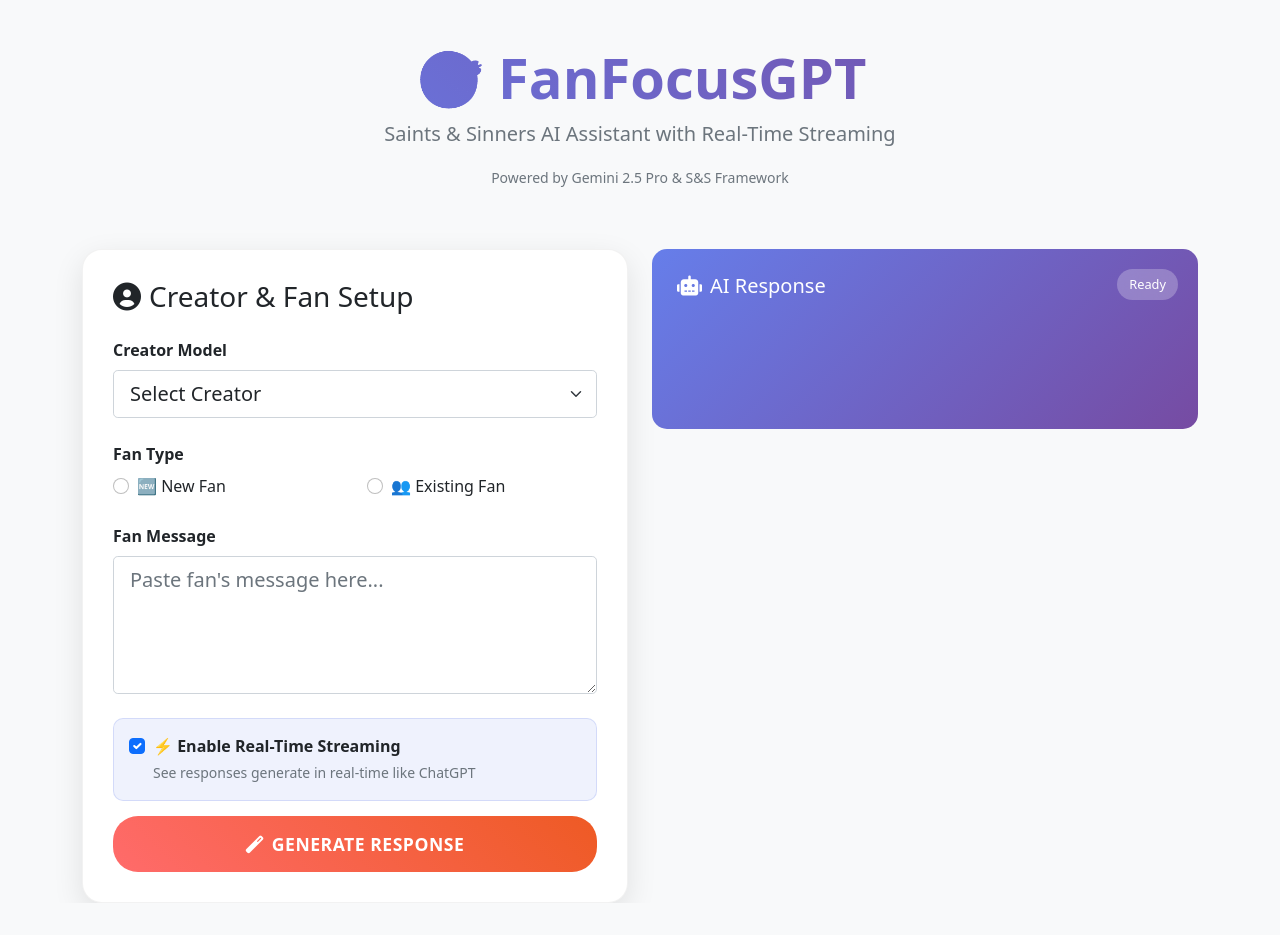
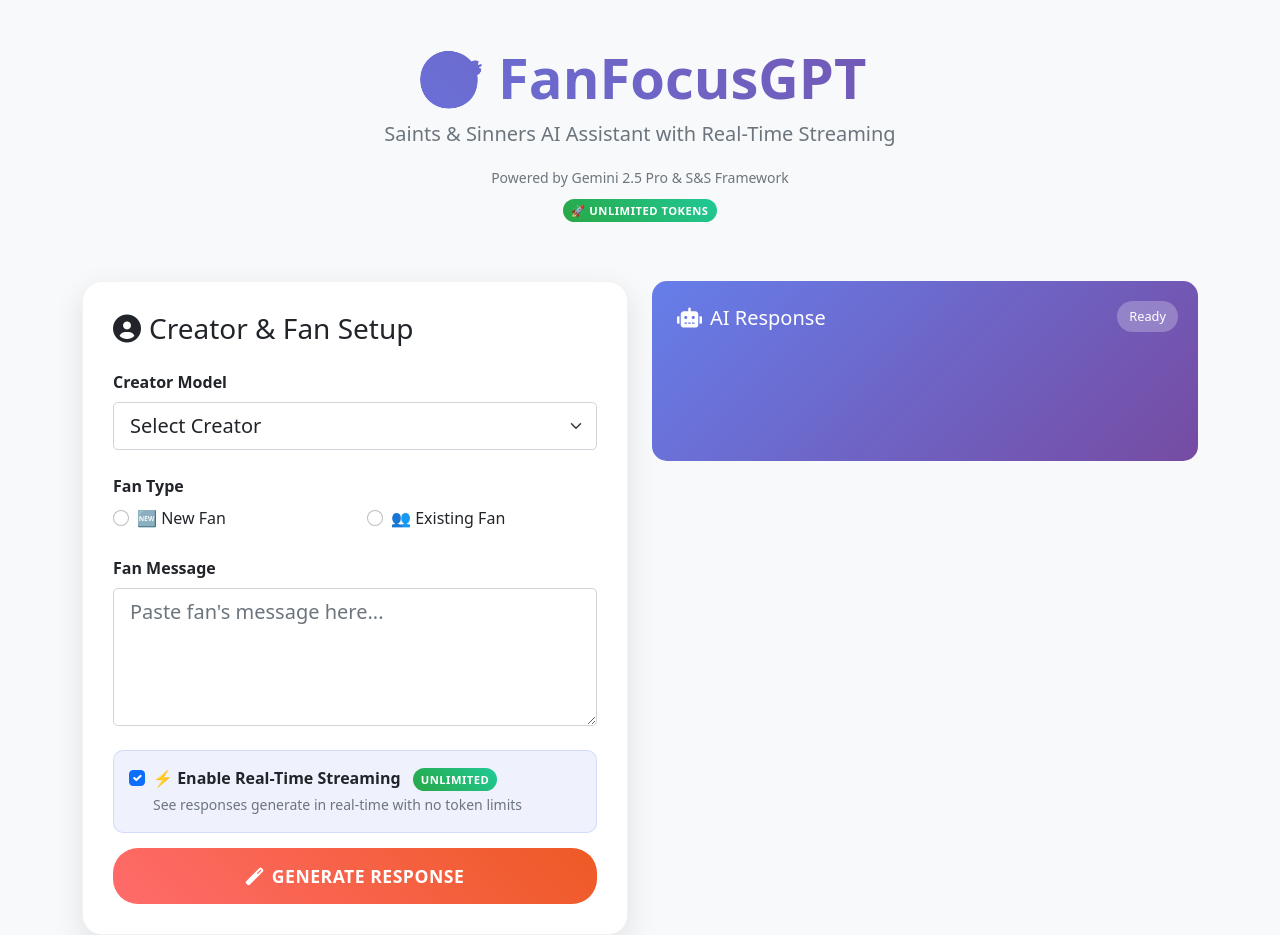
Before and after one commit to Nemesys87/fanfocus-ss-bot, a Flask app: page / in a window 1280 px wide. Before the commit the page ends 903 px from the top, so only its background shows below. Run offline with Flask 3, Linux system fonts and the light colour scheme.

Commit message:
Update index.html

```diff
--- a/templates/index.html
+++ b/templates/index.html
@@ -70,6 +70,7 @@
             min-height: 80px;
             border-left: 4px solid #ffd700;
             word-wrap: break-word;
+            white-space: pre-wrap;
         }
 
         .creator-badge {
@@ -175,6 +176,17 @@
             background-clip: text;
             font-weight: 800;
         }
+
+        .unlimited-badge {
+            background: linear-gradient(45deg, #28a745, #20c997);
+            color: white;
+            padding: 4px 8px;
+            border-radius: 12px;
+            font-size: 0.7rem;
+            font-weight: bold;
+            text-transform: uppercase;
+            letter-spacing: 0.5px;
+        }
     </style>
 </head>
 <body class="bg-light">
@@ -183,6 +195,7 @@
             <h1 class="display-4">🎯 FanFocusGPT</h1>
             <p class="lead text-muted">Saints & Sinners AI Assistant with Real-Time Streaming</p>
             <small class="text-muted">Powered by Gemini 2.5 Pro & S&S Framework</small>
+            <div class="mt-2"><span class="unlimited-badge">🚀 Unlimited Tokens</span></div>
         </div>
 
         <div class="row">
@@ -230,9 +243,9 @@
                             <div class="form-check">
                                 <input type="checkbox" id="enable_streaming" class="form-check-input" checked>
                                 <label for="enable_streaming" class="form-check-label fw-bold">
-                                    ⚡ Enable Real-Time Streaming
+                                    ⚡ Enable Real-Time Streaming <span class="unlimited-badge ms-2">Unlimited</span>
                                 </label>
-                                <small class="d-block text-muted mt-1">See responses generate in real-time like ChatGPT</small>
+                                <small class="d-block text-muted mt-1">See responses generate in real-time with no token limits</small>
                             </div>
                         </div>
 
@@ -458,67 +471,3 @@
             responseEl.textContent = text;
             responseEl.style.display = 'block';
         }
-
-        function appendToResponse(text) {
-            const responseEl = document.getElementById('ai-response');
-            responseEl.textContent = text;
-            responseEl.style.display = 'block';
-        }
-
-        function showCreatorBadge(creator) {
-            const badge = document.getElementById('creator-badge');
-            const name = document.getElementById('creator-name');
-            name.textContent = getCreatorName(creator);
-            badge.style.display = 'block';
-        }
-
-        function showFrameworkInfo(step) {
-            const info = document.getElementById('framework-info');
-            const stepEl = document.getElementById('kyc-step');
-            stepEl.textContent = step;
-            info.style.display = 'block';
-        }
-
-        function showCopyButton() {
-            document.getElementById('copy-btn').style.display = 'block';
-        }
-
-        function updateStatus(status) {
-            document.getElementById('status-indicator').textContent = status;
-        }
-
-        function showError(error) {
-            const responseEl = document.getElementById('ai-response');
-            responseEl.innerHTML = `<div style="color: #ffcccb;"><i class="fas fa-exclamation-triangle me-2"></i>${error}</div>`;
-            responseEl.style.display = 'block';
-            updateStatus('Error');
-        }
-
-        function getCreatorName(creator) {
-            const names = {
-                'ella': 'Ella Blair',
-                'vanp': 'Vanp',
-                'yana': 'Yana Sinner',
-                'venessa': 'Venessa'
-            };
-            return names[creator] || creator;
-        }
-
-        function copyResponse() {
-            if (finalResponse) {
-                navigator.clipboard.writeText(finalResponse).then(() => {
-                    const btn = document.getElementById('copy-btn');
-                    const originalHTML = btn.innerHTML;
-                    btn.innerHTML = '<i class="fas fa-check me-1"></i>Copied!';
-                    btn.style.background = 'rgba(40, 167, 69, 0.8)';
-
-                    setTimeout(() => {
-                        btn.innerHTML = originalHTML;
-                        btn.style.background = 'rgba(255, 255, 255, 0.25)';
-                    }, 2000);
-                });
-            }
-        }
-    </script>
-</body>
-</html>
```
